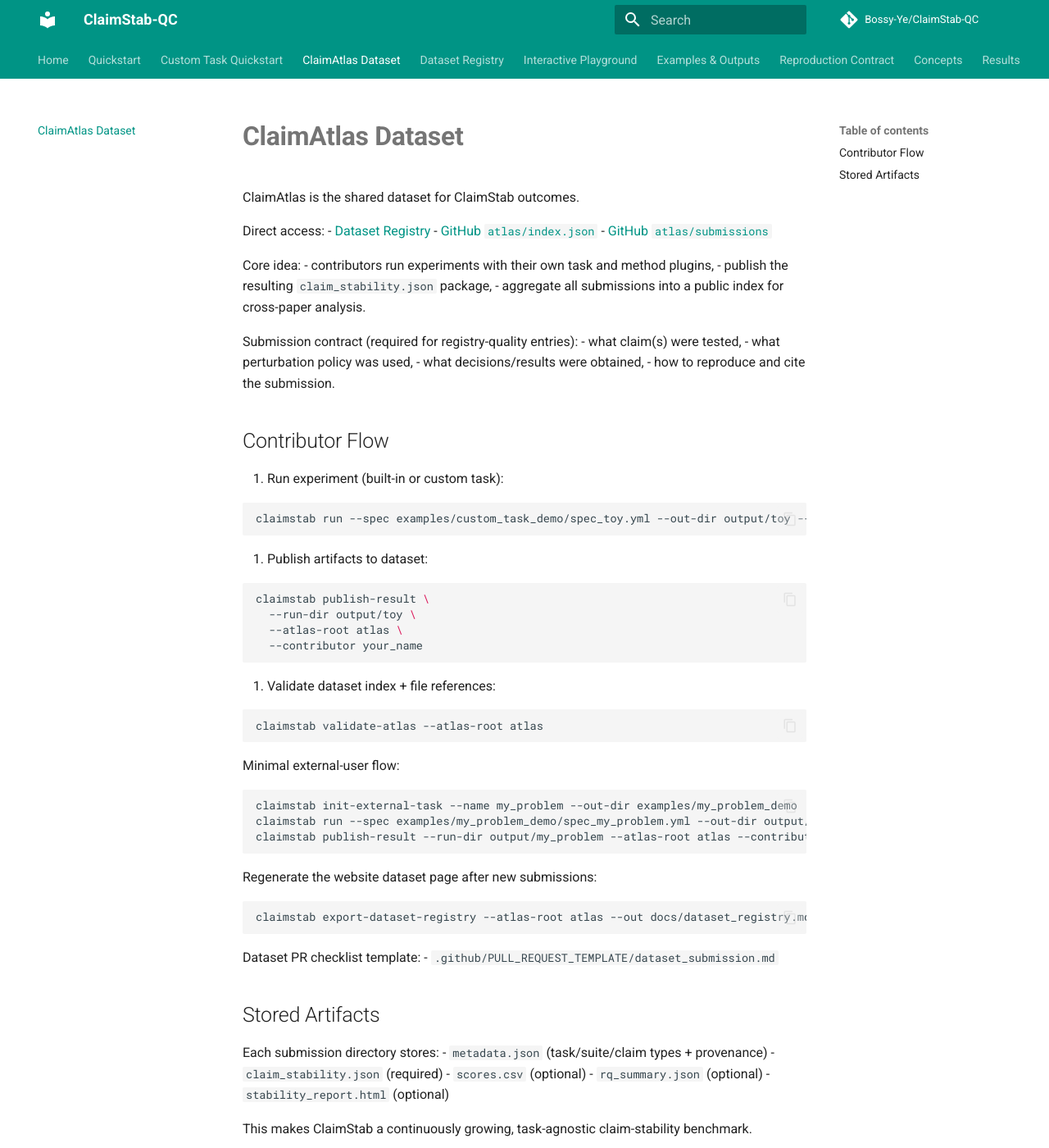
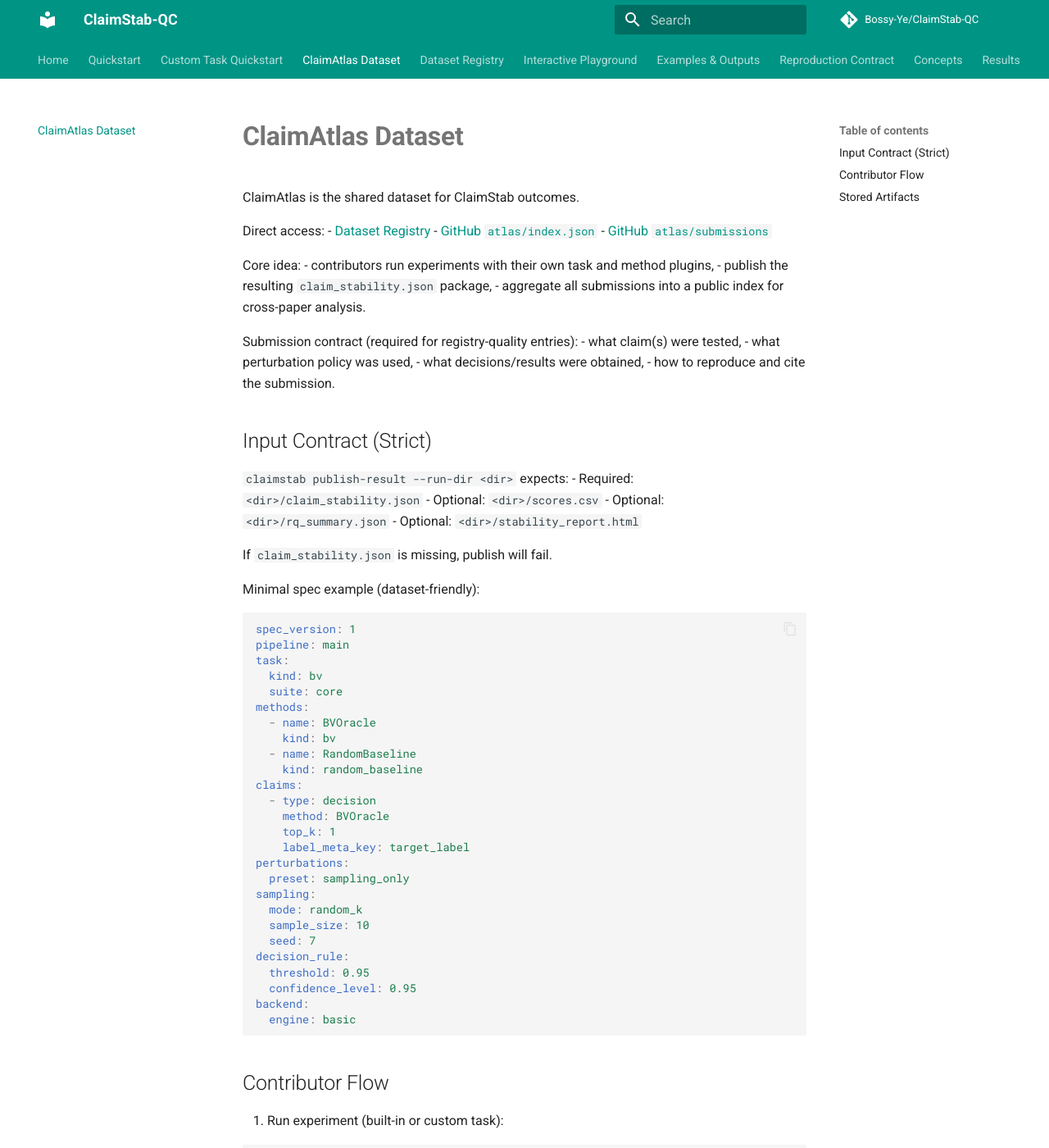
Before and after one commit to Bossy-Ye/ClaimStab-QC, an MkDocs documentation site: the page built from docs/atlas.md, in a window 1280 px wide and 1400 px high. Shown: the whole window at 82% size. Built offline with MkDocs 1.6.1 and Material for MkDocs 9.7.7, drawn with Linux system fonts in a browser that asks for light colours; comment, search, counter and statistics services are not loaded.

````diff
--- a/docs/atlas.md
+++ b/docs/atlas.md
@@ -17,6 +17,47 @@ Submission contract (required for registry-quality entries):
 - what perturbation policy was used,
 - what decisions/results were obtained,
 - how to reproduce and cite the submission.
+
+## Input Contract (Strict)
+
+`claimstab publish-result --run-dir <dir>` expects:
+- Required: `<dir>/claim_stability.json`
+- Optional: `<dir>/scores.csv`
+- Optional: `<dir>/rq_summary.json`
+- Optional: `<dir>/stability_report.html`
+
+If `claim_stability.json` is missing, publish will fail.
+
+Minimal spec example (dataset-friendly):
+
+```yaml
+spec_version: 1
+pipeline: main
+task:
+  kind: bv
+  suite: core
+methods:
+  - name: BVOracle
+    kind: bv
+  - name: RandomBaseline
+    kind: random_baseline
+claims:
+  - type: decision
+    method: BVOracle
+    top_k: 1
+    label_meta_key: target_label
+perturbations:
+  preset: sampling_only
+sampling:
+  mode: random_k
+  sample_size: 10
+  seed: 7
+decision_rule:
+  threshold: 0.95
+  confidence_level: 0.95
+backend:
+  engine: basic
+```
 
 ## Contributor Flow
 
````
Also changed, not shown: README.md (+52 -0 lines), docs/quickstart.md (+9 -0 lines).
